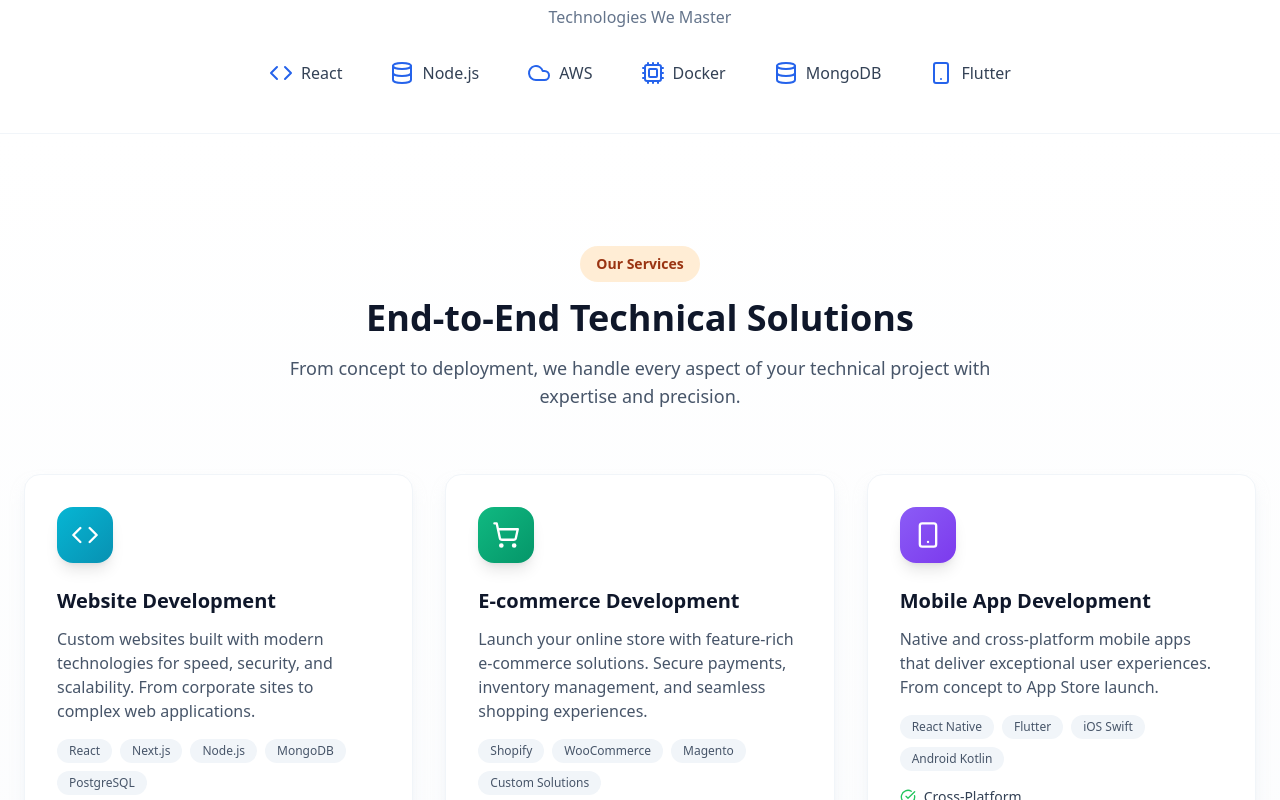
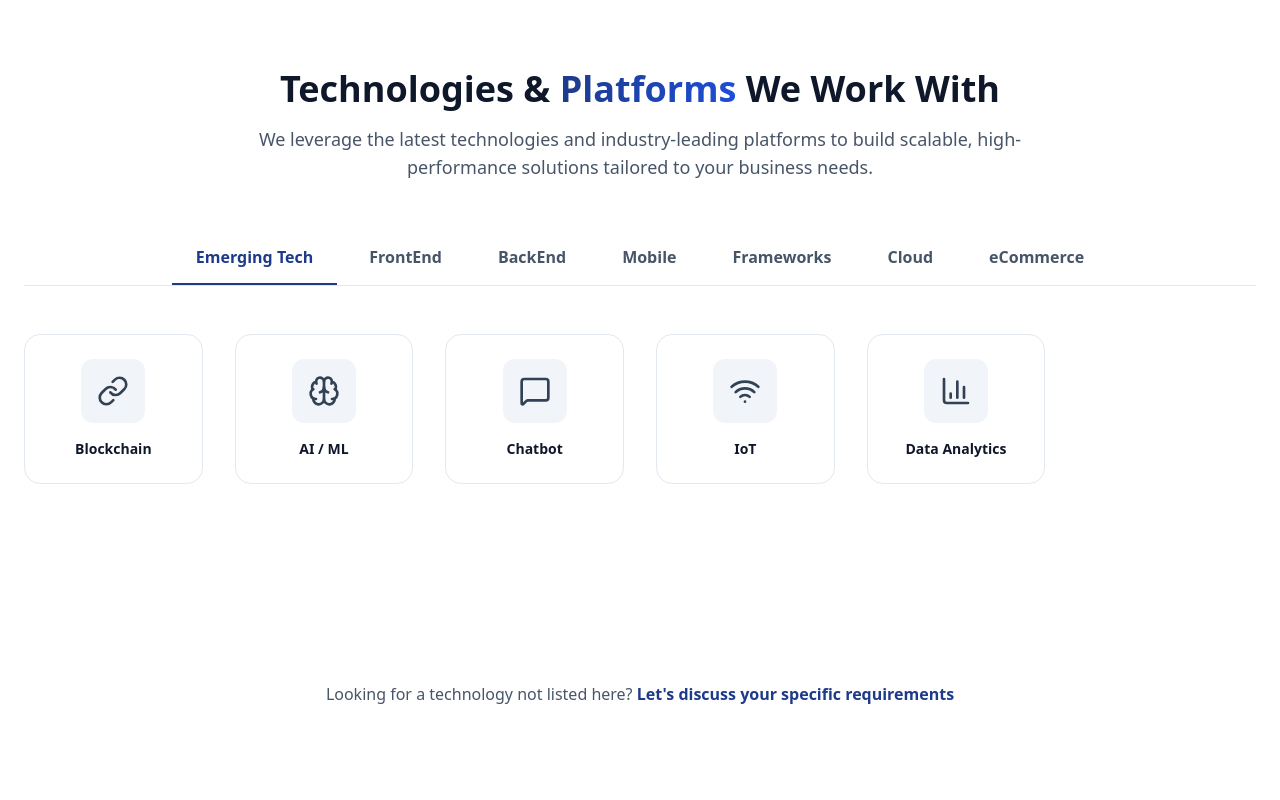
Before and after one commit to aaiwaadigitalsolution/aaiwaadigitalsolution, a React (Vite) app: page /technicalsolutions in a window 1280 px wide. Shown: the part 740-1540 px from the top of the page. Built offline with nearby package versions, Linux system fonts and the light colour scheme.

Commit message:
pushing latest code to new repo

```diff
--- /dev/null
+++ b/src/components/sections/TechnologiesTabs.jsx
@@ -0,0 +1,191 @@
+import React, { useState } from 'react';
+import { motion, AnimatePresence } from 'framer-motion';
+import {
+  Code, Layout, Server, Smartphone, Box, Cloud, ShoppingCart,
+  Cpu, Brain, MessageSquare, Radio, BarChart3, Blocks, Link,
+  Wifi, Atom, Triangle, Layers, Zap, FileCode, Globe, Hexagon,
+  Code2, Coffee, FileType, Rocket, Palette, Bird, Bot, Lightbulb,
+  Component, Database, Flame, FileEdit, Leaf, CloudLightning,
+  CloudCog, ShoppingBag, Store, Package, Building2, CloudRain
+} from 'lucide-react';
+
+export default function TechnologiesTabs() {
+  const [activeTab, setActiveTab] = useState('emergingtech');
+
+  const tabs = [
+    { id: 'emergingtech', label: 'Emerging Tech' },
+    { id: 'frontend', label: 'FrontEnd' },
+    { id: 'backend', label: 'BackEnd' },
+    { id: 'mobile', label: 'Mobile' },
+    { id: 'frameworks', label: 'Frameworks' },
+    { id: 'cloud', label: 'Cloud' },
+    { id: 'ecommerce', label: 'eCommerce' },
+  ];
+
+  const technologies = {
+    emergingtech: [
+      { name: 'Blockchain', icon: Link },
+      { name: 'AI / ML', icon: Brain },
+      { name: 'Chatbot', icon: MessageSquare },
+      { name: 'IoT', icon: Wifi },
+      { name: 'Data Analytics', icon: BarChart3 },
+    ],
+    frontend: [
+      { name: 'React JS', icon: Atom },
+      { name: 'Angular', icon: Triangle },
+      { name: 'Vue JS', icon: Layers },
+      { name: 'Next JS', icon: Zap },
+      { name: 'TypeScript', icon: FileCode },
+      { name: 'HTML5', icon: Globe },
+    ],
+    backend: [
+      { name: 'Node JS', icon: Hexagon },
+      { name: 'Python', icon: Code2 },
+      { name: 'Java', icon: Coffee },
+      { name: 'PHP', icon: FileType },
+      { name: 'Go', icon: Rocket },
+    ],
+    mobile: [
+      { name: 'React Native', icon: Atom },
+      { name: 'Flutter', icon: Palette },
+      { name: 'Swift', icon: Bird },
+      { name: 'Kotlin', icon: Code },
+      { name: 'iOS', icon: Smartphone },
+      { name: 'Android', icon: Bot },
+      { name: 'Ionic App', icon: Lightbulb },
+      { name: 'Xamarin', icon: Component },
+    ],
+    frameworks: [
+      { name: 'MERN', icon: Database },
+      { name: 'MEAN', icon: Layers },
+      { name: 'Laravel', icon: Flame },
+      { name: 'CodeIgniter', icon: Cpu },
+      { name: 'WordPress', icon: FileEdit },
+      { name: 'Spring', icon: Leaf },
+    ],
+    cloud: [
+      { name: 'AWS', icon: CloudLightning },
+      { name: 'Microsoft Azure', icon: CloudCog },
+      { name: 'Google Cloud', icon: CloudRain },
+    ],
+    ecommerce: [
+      { name: 'Magento', icon: ShoppingBag },
+      { name: 'Shopify', icon: ShoppingCart },
+      { name: 'WooCommerce', icon: Store },
+      { name: 'OpenCart', icon: Package },
+      { name: 'Drupal', icon: Building2 },
+    ],
+  };
+
+  return (
+    <section className="py-20 lg:py-28 bg-white">
+      <div className="max-w-7xl mx-auto px-4 lg:px-6">
+        {/* Section Header */}
+        <motion.div
+          initial={{ opacity: 0, y: 20 }}
+          whileInView={{ opacity: 1, y: 0 }}
+          viewport={{ once: true }}
+          className="text-center max-w-3xl mx-auto mb-12"
+        >
+          <h2 className="text-3xl lg:text-4xl font-bold text-slate-900 mb-4">
+            Technologies &{' '}
+            <span className="bg-gradient-to-r from-blue-900 to-blue-700 bg-clip-text text-transparent font-bold">
+              Platforms
+            </span>{' '}
+            We Work With
+          </h2>
+          <p className="text-lg text-slate-600">
+            We leverage the latest technologies and industry-leading platforms to build
+            scalable, high-performance solutions tailored to your business needs.
+          </p>
+        </motion.div>
+
+        {/* Tabs Navigation */}
+        <motion.div
+          initial={{ opacity: 0, y: 20 }}
+          whileInView={{ opacity: 1, y: 0 }}
+          viewport={{ once: true }}
+          transition={{ delay: 0.2 }}
+          className="mb-12"
+        >
+          <div className="border-b border-slate-200 overflow-x-auto">
+            <div className="flex flex-nowrap gap-2 min-w-max lg:min-w-0 lg:justify-center px-2 lg:px-0">
+              {tabs.map((tab) => (
+                <button
+                  key={tab.id}
+                  onClick={() => setActiveTab(tab.id)}
+                  className={`relative px-6 py-4 font-semibold text-sm lg:text-base transition-all duration-300 whitespace-nowrap ${
+                    activeTab === tab.id
+                      ? 'text-blue-900'
+                      : 'text-slate-600 hover:text-slate-900'
+                  }`}
+                >
+                  {tab.label}
+
+                  {/* Active Tab Indicator */}
+                  {activeTab === tab.id && (
+                    <motion.div
+                      layoutId="activeTabIndicator"
+                      className="absolute bottom-0 left-0 right-0 h-0.5 bg-blue-900"
+                      transition={{ type: "spring", bounce: 0.2, duration: 0.6 }}
+                    />
+                  )}
+                </button>
+              ))}
+            </div>
+          </div>
+        </motion.div>
+
+        {/* Tab Content */}
+        <AnimatePresence mode="wait">
+          <motion.div
+            key={activeTab}
+            initial={{ opacity: 0, y: 20 }}
+            animate={{ opacity: 1, y: 0 }}
+            exit={{ opacity: 0, y: -20 }}
+            transition={{ duration: 0.3 }}
+            className="min-h-[300px]"
+          >
+            <div className="grid grid-cols-2 sm:grid-cols-3 md:grid-cols-4 lg:grid-cols-5 xl:grid-cols-6 gap-6 lg:gap-8">
+              {technologies[activeTab].map((tech, index) => (
+                <motion.div
+                  key={tech.name}
+                  initial={{ opacity: 0, scale: 0.8 }}
+                  animate={{ opacity: 1, scale: 1 }}
+                  transition={{ delay: index * 0.05 }}
+                  className="group flex flex-col items-center justify-center p-6 bg-white rounded-2xl border border-slate-200 hover:border-blue-200 hover:shadow-lg hover:shadow-blue-100/50 transition-all duration-300 cursor-pointer"
+                >
+                  {/* Icon */}
+                  <div className="w-16 h-16 rounded-xl bg-slate-100 group-hover:bg-blue-50 flex items-center justify-center mb-4 transition-all duration-300 group-hover:scale-110">
+                    <tech.icon className="w-8 h-8 text-slate-700 group-hover:text-blue-900 transition-colors duration-300" />
+                  </div>
+
+                  {/* Technology Name */}
+                  <h3 className="text-sm font-semibold text-slate-900 text-center group-hover:text-blue-900 transition-colors duration-300">
+                    {tech.name}
+                  </h3>
+                </motion.div>
+              ))}
+            </div>
+          </motion.div>
+        </AnimatePresence>
+
+        {/* Bottom Note */}
+        <motion.div
+          initial={{ opacity: 0 }}
+          whileInView={{ opacity: 1 }}
+          viewport={{ once: true }}
+          transition={{ delay: 0.5 }}
+          className="mt-12 text-center"
+        >
+          <p className="text-slate-600">
+            Looking for a technology not listed here?{' '}
+            <a href="#contact" className="text-blue-900 font-semibold hover:underline">
+              Let's discuss your specific requirements
+            </a>
+          </p>
+        </motion.div>
+      </div>
+    </section>
+  );
+}
--- a/src/pages/TechnicalSolutions.jsx
+++ b/src/pages/TechnicalSolutions.jsx
@@ -2,6 +2,7 @@ import React from 'react';
 import { Link } from 'react-router-dom';
 import { createPageUrl } from '@/utils';
 import { motion } from 'framer-motion';
+import TechnologiesTabs from '@/components/sections/TechnologiesTabs';
 import {
   Code, ShoppingCart, Smartphone, Palette, Settings, Wrench,
   ArrowRight, CheckCircle, Cpu, Database, Cloud, Shield,
@@ -30,7 +31,7 @@ export default function TechnicalSolutions() {
       icon: Smartphone,
       title: 'Mobile App Development',
       description: 'Native and cross-platform mobile apps that deliver exceptional user experiences. From concept to App Store launch.',
-      technologies: ['React Native', 'Flutter', 'iOS Swift', 'Android Kotlin'],
+      technologies: ['React Native', 'Flutter', 'Swift', 'Kotlin', 'iOS', 'Android', 'Ionic App', 'Xamarin'],
       gradient: 'from-violet-500 to-violet-600',
       features: ['Cross-Platform', 'Native Performance', 'Push Notifications', 'Offline Support'],
     },
@@ -119,30 +120,11 @@ export default function TechnicalSolutions() {
         </div>
       </section>
 
-      {/* Tech Stack */}
-      <section className="py-12 bg-white border-b border-slate-100">
-        <div className="max-w-7xl mx-auto px-4 lg:px-6">
-          <p className="text-center text-slate-500 mb-8">Technologies We Master</p>
-          <div className="flex flex-wrap justify-center gap-8 lg:gap-12">
-            {techStack.map((tech, index) => (
-              <motion.div
-                key={tech.name}
-                initial={{ opacity: 0, y: 20 }}
-                whileInView={{ opacity: 1, y: 0 }}
-                viewport={{ once: true }}
-                transition={{ delay: index * 0.1 }}
-                className="flex items-center gap-2 text-slate-700"
-              >
-                <tech.icon className="w-6 h-6 text-blue-600" />
-                <span className="font-medium">{tech.name}</span>
-              </motion.div>
-            ))}
-          </div>
-        </div>
-      </section>
+      {/* Technologies & Platforms Tab Section */}
+      <TechnologiesTabs />
 
       {/* Services Section */}
-      <section className="py-20 lg:py-28 bg-gradient-to-b from-white to-slate-50">
+      <section className="pt-0 pb-20 lg:pt-0 lg:pb-28 bg-gradient-to-b from-white to-slate-50">
         <div className="max-w-7xl mx-auto px-4 lg:px-6">
           <motion.div
             initial={{ opacity: 0, y: 20 }}
```
Also changed, not shown: src/components/sections/HeroSection.jsx (+25 -7 lines).
